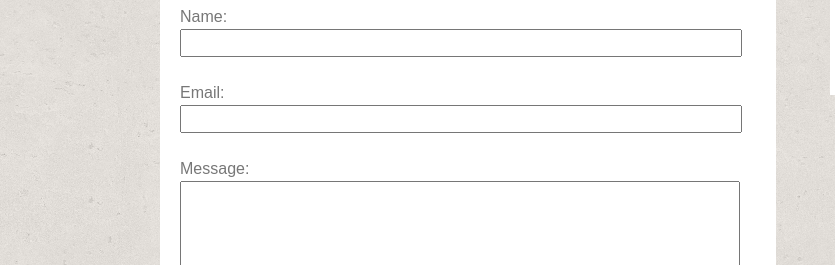
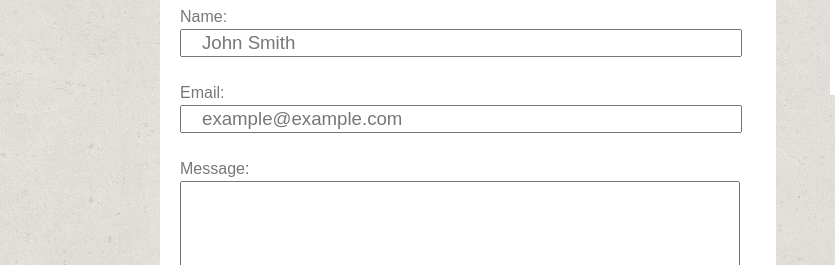
Before and after one commit to KBClayton/KBClayton.github.io, a plain HTML site: page contact.html in a window 1280 px wide. Shown: the part 191-456 px from the top of the page, 0-835 px from the left. Drawn offline with Linux system fonts and the light colour scheme.

Commit message:
form preloads

```diff
--- a/assets/css/style.css
+++ b/assets/css/style.css
@@ -149,6 +149,7 @@
     width: 90%;
     padding-right: 20px;
     padding-left: 20px;
+    color: #777777;
 }
 
 .contact2 {
@@ -159,6 +160,7 @@
     padding-left: 20px;
     text-align: left;
     text-anchor: start;
+    color: #777777;
 }
 
 .contactbox {
--- a/contact.html
+++ b/contact.html
@@ -30,9 +30,9 @@
             <div class="contact form">
                 <form method="post" class="forms" id="conform">
                     Name:<br>
-                    <input type="text" name="John Smith" maxlength="100" required class="contact1"><br><br>
+                    <input type="text" value="John Smith" name="name" maxlength="100" required class="contact1"><br><br>
                     Email:<br>
-                    <input type="email" name="example@example.com" maxlength="100" required class="contact1"><br><br>
+                    <input type="email" name="email" value="example@example.com" maxlength="100" required class="contact1"><br><br>
                     Message:<br>
                     <textarea class="contact2" form="conform" maxlength="3000" required ></textarea>
                     <br><br>
```
